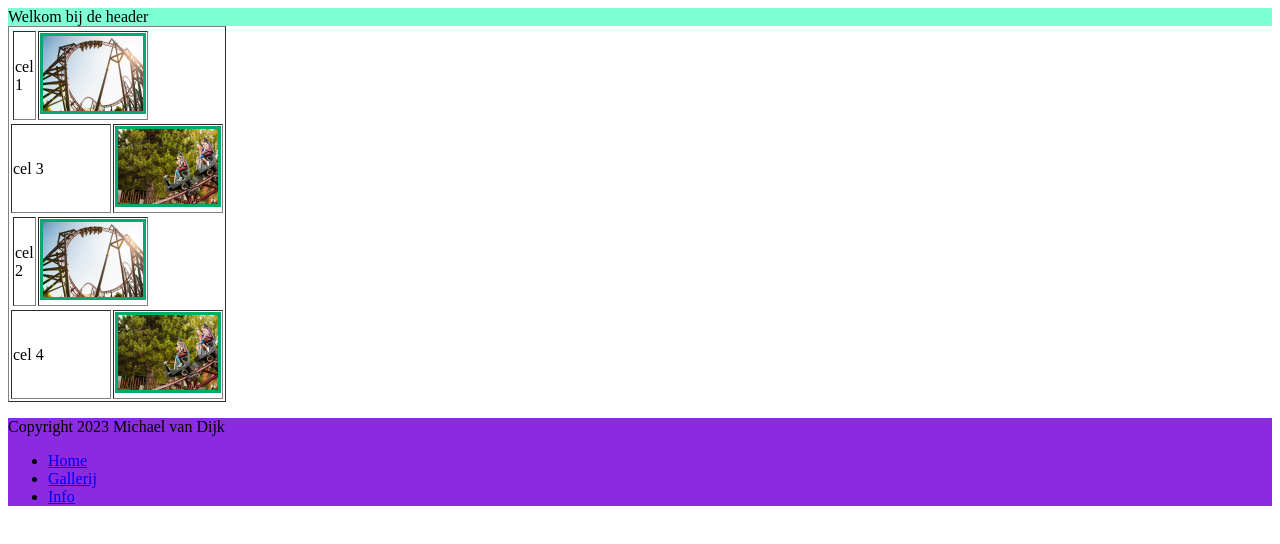
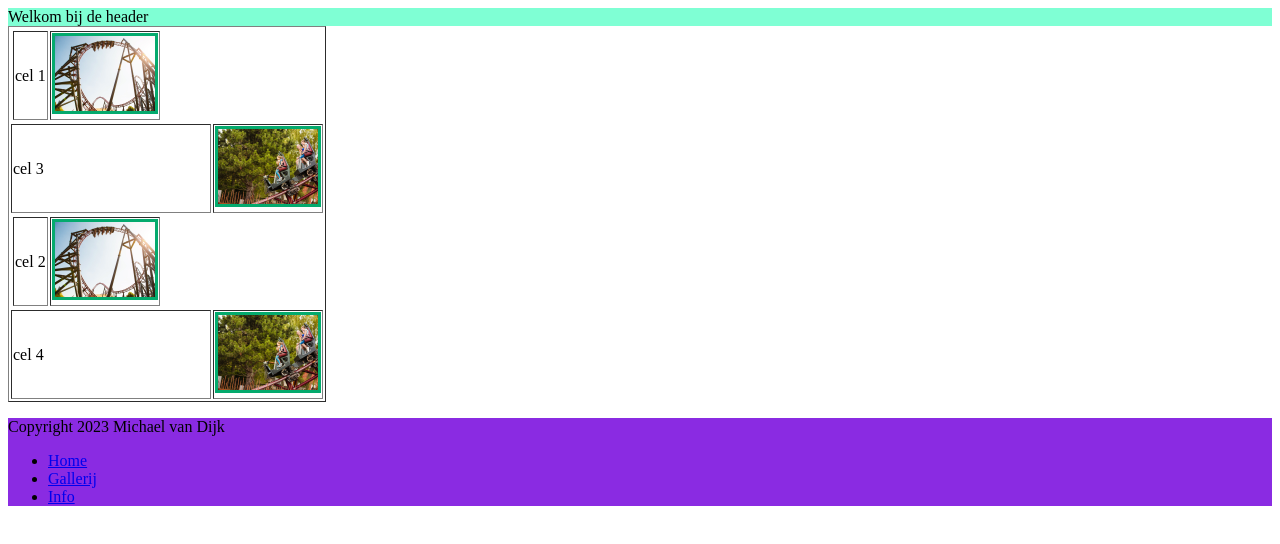
Before and after one commit to mickey30m/soft-developer, a plain HTML site: page oefening12-14.html in a window 1280 px wide. Drawn offline with Linux system fonts and the light colour scheme.

Commit message:
eee# Please enter the commit message for your changes. Lines starting

```diff
--- a/oefening12-14.html
+++ b/oefening12-14.html
@@ -17,7 +17,7 @@
         </header>
 
         <table border="1">
-            <tr style="width:100px; float: left;">
+            <tr style="width:200px; float: left;">
                 <td id="cel01">cel 1</td>
                 <td id="cel02"><img src="images/afbeelding-001.jpg" class="img" alt="alt tekst"></td>
             </tr>
@@ -25,7 +25,7 @@
                 <td id="cel03">cel 3</td>
                 <td id="cel04"><img src="images/afbeelding-002.jpg" class="img" alt="alt tekst"></td>
             </tr>
-            <tr style="width:100px; float: left;">
+            <tr style="width:200px; float: left;">
                 <td id="cel01">cel 2</td>
                 <td id="cel02"><img src="images/afbeelding-001.jpg" class="img" alt="alt tekst"></td>
             </tr>
```
